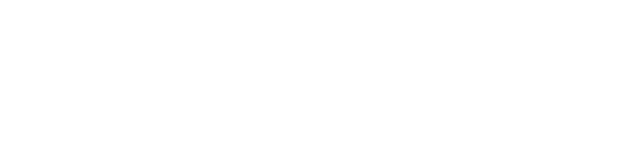
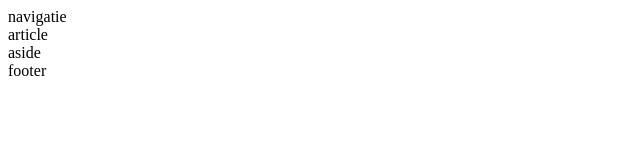
Before and after one commit to IkBenDeAardappel/Website4Havo, a plain HTML site: page index.html in a window 1280 px wide. Shown: the whole page, without its empty margins (0-640 px from the left). Drawn offline with Linux system fonts and the light colour scheme.

Commit message:
Added favicon + basic html (linked css)

```diff
--- a/index.html
+++ b/index.html
@@ -1,4 +1,17 @@
 <html>
+<head>
+  <link rel="shortcut icon" href="/favicon.ico" type="image/x-icon">
+  <link rel="icon" href="/favicon.ico" type="image/x-icon">
+  <link href="style.css" rel="stylesheet">
+</head>
 <body>
+  <header>
+    <nav>navigatie</nav>
+  </header>
+  <div>
+    <article>article</article>
+    <aside>aside</aside>
+  </div>
+  <footer>footer</footer>
 </body>
 </html>
```
Also changed, not shown: favicon.ico (added).
